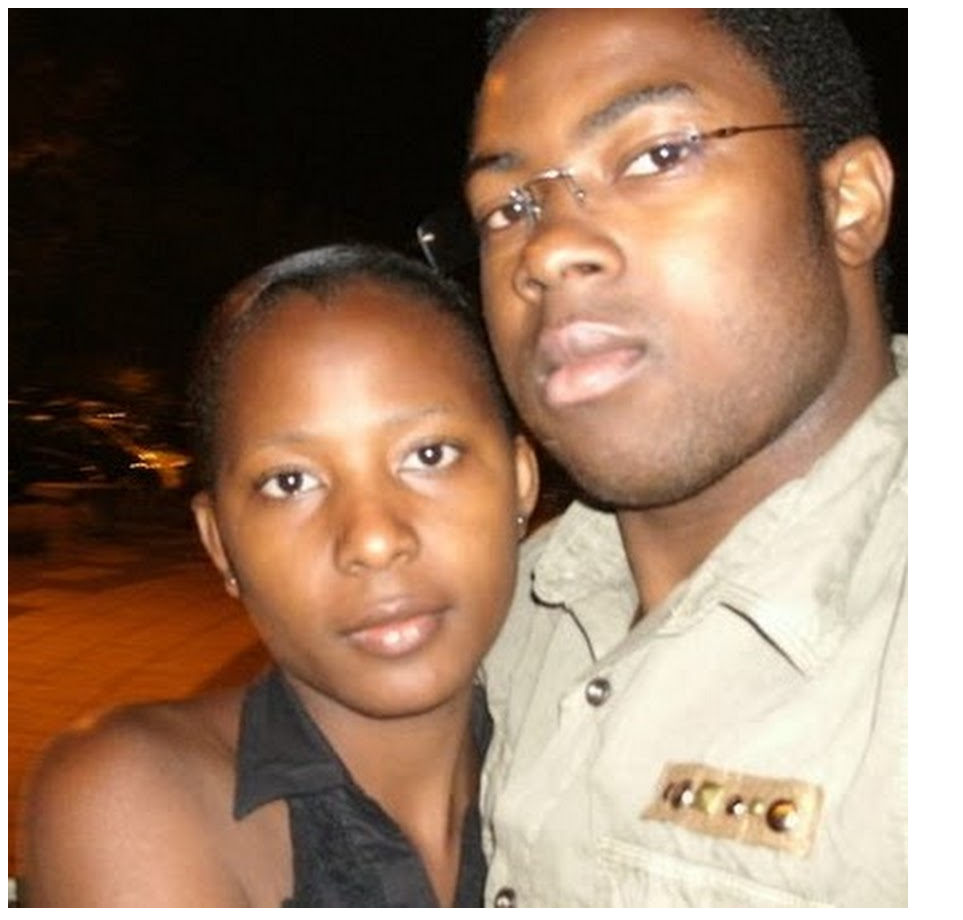
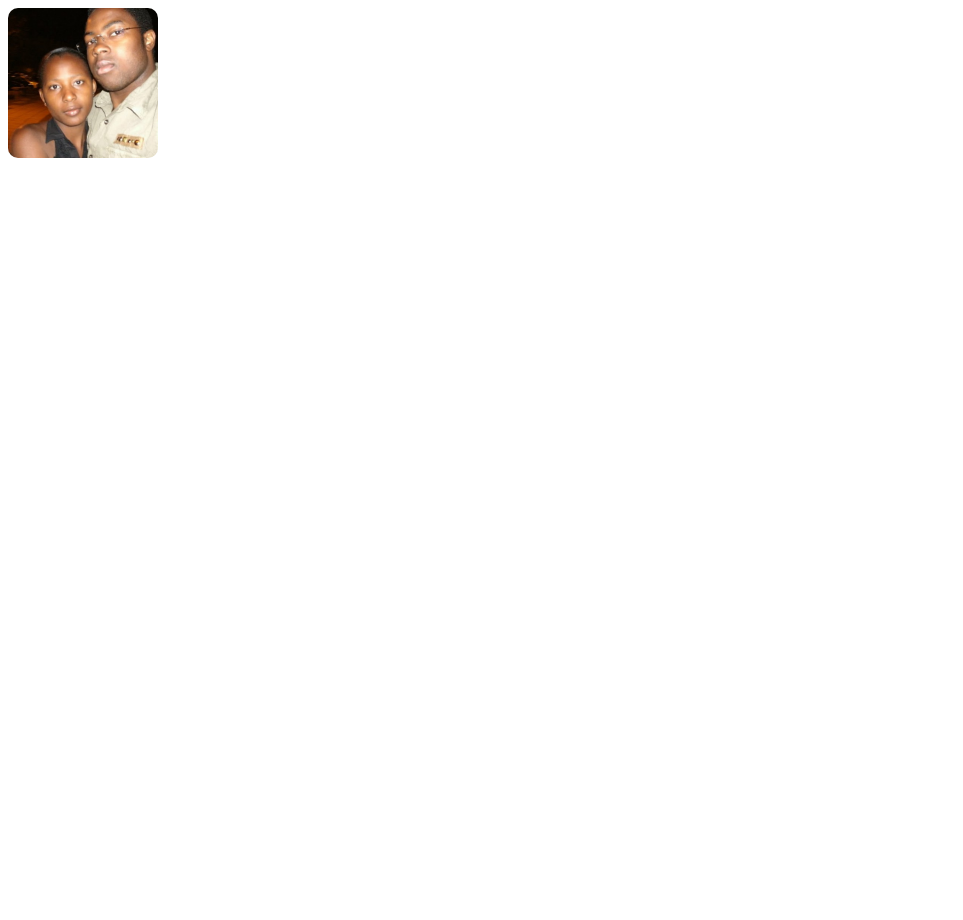
Before and after one commit to branylisboa/CurriculumVitae, a plain HTML site: page p1/index.html in a window 1280 px wide. Shown: the whole page, without its empty margins (0-963 px from the left). After the commit the page ends 800 px from the top, so only its background shows below. Drawn offline with Linux system fonts and the light colour scheme.

Commit message:
Added style to image

```diff
--- a/p1/index.html
+++ b/p1/index.html
@@ -1,9 +1,15 @@
 <!DOCTYPE html>
 
 <html>
-       <head> <title> My online CV </title> </head>
+       <head>
+             <title> My online CV </title>
+             <link rel="stylesheet" type="text/css" href="style.css">
+
+      </head>
+
+
        <body>
-              <img src="images/brany.jpg">
+              <img id="pic1" src="images/brany.jpg">
 
 
 
--- /dev/null
+++ b/p1/style.css
@@ -0,0 +1,7 @@
+#pic1{
+
+       width:150px;
+       heigh:150px;
+       border-radius:10px;
+
+}
```
